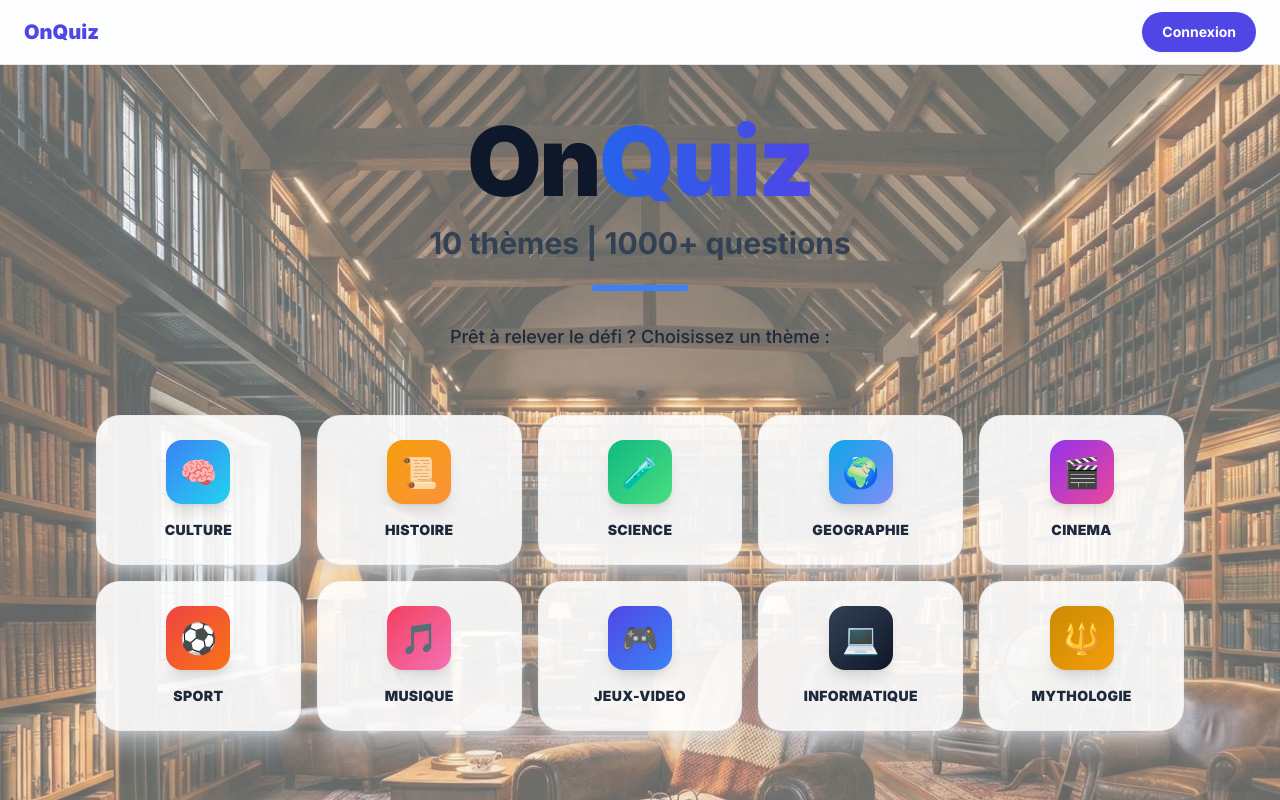
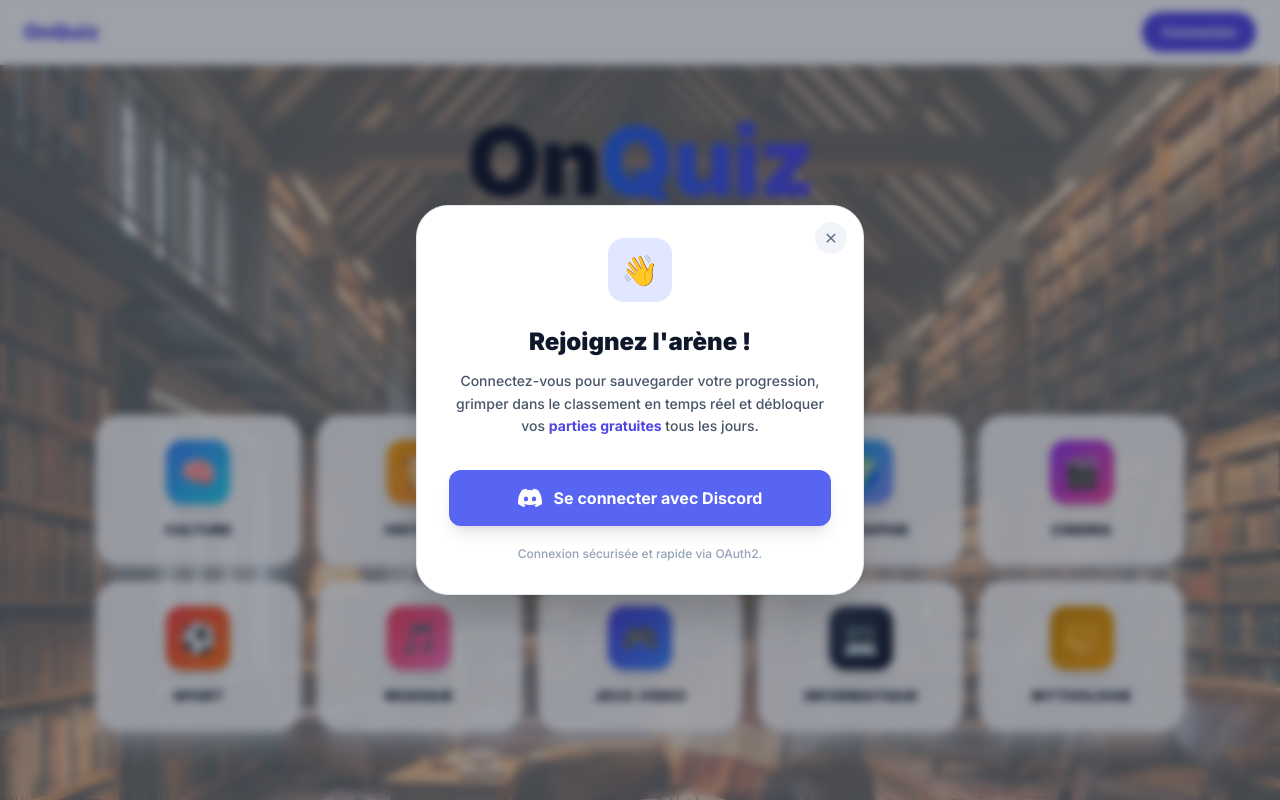
Before and after one commit to WillBlade117/OnQuiz, a Next.js app: page / in a window 1280 px wide. Both pictures are taken after a click on the button "Connexion". Shown: the top 800 px of the page. Built offline with nearby package versions, Linux system fonts and the light colour scheme; no server answers.

Commit message:
feat(ui): add an explanatory modal before discord login to improve user onboarding

```diff
--- a/app/components/Header.tsx
+++ b/app/components/Header.tsx
@@ -11,11 +11,13 @@
   const { theme, setTheme } = useTheme();
 
   const [isMenuOpen, setIsMenuOpen] = useState(false);
+  const [isLoginModalOpen, setIsLoginModalOpen] = useState(false);
   const menuRef = useRef<HTMLDivElement>(null);
 
   const [balance, setBalance] = useState({ credits: 0, freeGamesLeft: 0 });
   const [isLoadingBalance, setIsLoadingBalance] = useState(false);
 
+  // Fermer le menu déroulant du profil si on clique à côté
   useEffect(() => {
     const handleClickOutside = (event: MouseEvent) => {
       if (menuRef.current && !menuRef.current.contains(event.target as Node)) {
@@ -26,12 +28,25 @@
     return () => document.removeEventListener("mousedown", handleClickOutside);
   }, []);
 
+  // Empêcher le scroll du body quand la modale est ouverte
+  useEffect(() => {
+    if (isLoginModalOpen) {
+      document.body.style.overflow = "hidden";
+    } else {
+      document.body.style.overflow = "unset";
+    }
+    return () => {
+      document.body.style.overflow = "unset";
+    };
+  }, [isLoginModalOpen]);
+
+  // Charger le solde quand on ouvre le menu
   useEffect(() => {
     if (isMenuOpen && session) {
       setIsLoadingBalance(true);
-      fetch('/api/user/balance')
-        .then(res => res.json())
-        .then(data => {
+      fetch("/api/user/balance")
+        .then((res) => res.json())
+        .then((data) => {
           setBalance(data);
           setIsLoadingBalance(false);
         });
@@ -39,15 +54,17 @@
   }, [isMenuOpen, session]);
 
   return (
+    <>
       <header className="sticky top-0 z-50 w-full border-b border-slate-200 bg-white/60 backdrop-blur-md dark:border-slate-800 dark:bg-slate-950/60">
         <div className="mx-auto flex h-16 max-w-7xl items-center justify-between px-4 sm:px-6">
-
-        <Link href="/" className="flex items-center gap-2 text-xl font-black text-indigo-600 transition-transform hover:scale-105 dark:text-indigo-400">
+          <Link
+            href="/"
+            className="flex items-center gap-2 text-xl font-black text-indigo-600 transition-transform hover:scale-105 dark:text-indigo-400"
+          >
             OnQuiz
           </Link>
 
           <div className="flex items-center gap-3">
-
             {status === "loading" ? (
               <div className="h-10 w-24 animate-pulse rounded-full bg-slate-200 dark:bg-slate-800"></div>
             ) : session ? (
@@ -77,20 +94,33 @@
                     <span className="hidden text-sm font-bold text-slate-700 dark:text-slate-200 sm:block">
                       {session.user?.name}
                     </span>
-                  <span className="text-xs text-slate-400 ml-1 hidden sm:block">▼</span>
+                    <span className="text-xs text-slate-400 ml-1 hidden sm:block">
+                      ▼
+                    </span>
                   </button>
 
                   {isMenuOpen && (
                     <div className="absolute right-0 mt-2 w-64 origin-top-right overflow-hidden rounded-2xl border border-slate-200 bg-white shadow-xl dark:border-slate-800 dark:bg-slate-900 animate-in fade-in slide-in-from-top-2 duration-200">
                       <div className="p-2">
-
                         <div className="mb-2 mx-1 px-3 py-2.5 bg-slate-50 dark:bg-slate-800/50 border border-slate-100 dark:border-slate-800 rounded-xl flex items-center justify-between text-sm font-bold text-slate-700 dark:text-slate-200">
                           {isLoadingBalance ? (
-                          <span className="animate-pulse text-slate-400">Chargement...</span>
+                            <span className="animate-pulse text-slate-400">
+                              Chargement...
+                            </span>
                           ) : (
                             <>
-                            <span title="Parties gratuites restantes" className="flex items-center gap-1">⚡ {balance.freeGamesLeft}/3</span>
-                            <span title="Vos crédits" className="flex items-center gap-1">🪙 {balance.credits}</span>
+                              <span
+                                title="Parties gratuites restantes"
+                                className="flex items-center gap-1"
+                              >
+                                ⚡ {balance.freeGamesLeft}/3
+                              </span>
+                              <span
+                                title="Vos crédits"
+                                className="flex items-center gap-1"
+                              >
+                                🪙 {balance.credits}
+                              </span>
                             </>
                           )}
                         </div>
@@ -118,7 +148,9 @@
                         <div className="my-1.5 border-t border-slate-100 dark:border-slate-800"></div>
 
                         <div className="px-3 py-2">
-                        <span className="text-xs font-bold uppercase tracking-wider text-slate-400">Apparence</span>
+                          <span className="text-xs font-bold uppercase tracking-wider text-slate-400">
+                            Apparence
+                          </span>
                           <div className="mt-2 flex gap-1 rounded-lg bg-slate-100 p-1 dark:bg-slate-800">
                             <button
                               onClick={() => setTheme("light")}
@@ -146,7 +178,6 @@
                         >
                           <span className="text-lg">🚪</span> Déconnexion
                         </button>
-
                       </div>
                     </div>
                   )}
@@ -154,7 +185,7 @@
               </>
             ) : (
               <button
-              onClick={() => signIn("discord")}
+                onClick={() => setIsLoginModalOpen(true)}
                 className="flex h-10 items-center justify-center rounded-full bg-indigo-600 px-5 text-sm font-bold text-white shadow-sm transition-transform hover:scale-105 hover:bg-indigo-700"
               >
                 Connexion
@@ -163,5 +194,65 @@
           </div>
         </div>
       </header>
+
+      {/* POP-UP (MODALE) DE CONNEXION */}
+      {isLoginModalOpen && (
+        <div className="fixed inset-0 z-[100] flex items-center justify-center bg-slate-900/40 p-4 backdrop-blur-sm animate-in fade-in duration-200">
+          {/* Overlay invisible cliquable pour fermer la modale en cliquant à côté */}
+          <div
+            className="absolute inset-0"
+            onClick={() => setIsLoginModalOpen(false)}
+          ></div>
+
+          {/* Contenu de la modale */}
+          <div className="relative z-10 w-full max-w-md overflow-hidden rounded-[2rem] border border-slate-200 bg-white p-8 text-center shadow-2xl dark:border-slate-800 dark:bg-slate-900 animate-in zoom-in-95 duration-200">
+            <button
+              onClick={() => setIsLoginModalOpen(false)}
+              className="absolute right-4 top-4 flex h-8 w-8 items-center justify-center rounded-full bg-slate-100 text-slate-500 transition-colors hover:bg-slate-200 dark:bg-slate-800 dark:text-slate-400 dark:hover:bg-slate-700"
+              title="Fermer"
+            >
+              ✕
+            </button>
+
+            <div className="mx-auto mb-6 flex h-16 w-16 items-center justify-center rounded-2xl bg-indigo-100 text-3xl dark:bg-indigo-900/30">
+              👋
+            </div>
+
+            <h3 className="mb-3 text-2xl font-black text-slate-900 dark:text-white">
+              Rejoignez l'arène !
+            </h3>
+
+            <p className="mb-8 text-sm font-medium text-slate-600 dark:text-slate-400 leading-relaxed">
+              Connectez-vous pour sauvegarder votre progression, grimper dans le
+              classement en temps réel et débloquer vos{" "}
+              <strong className="text-indigo-600 dark:text-indigo-400">
+                parties gratuites
+              </strong>{" "}
+              tous les jours.
+            </p>
+
+            {/* Vrai bouton Discord */}
+            <button
+              onClick={() => signIn("discord")}
+              className="flex w-full items-center justify-center gap-3 rounded-xl bg-[#5865F2] px-5 py-4 font-bold text-white shadow-lg transition-all hover:bg-[#4752C4] hover:shadow-indigo-500/25 active:scale-95"
+            >
+              <svg
+                className="h-6 w-6"
+                fill="currentColor"
+                viewBox="0 0 24 24"
+                aria-hidden="true"
+              >
+                <path d="M20.317 4.3698a19.7913 19.7913 0 00-4.8851-1.5152.0741.0741 0 00-.0785.0371c-.211.3753-.4447.8648-.6083 1.2495-1.8447-.2762-3.68-.2762-5.4868 0-.1636-.3933-.4058-.8742-.6177-1.2495a.077.077 0 00-.0785-.037 19.7363 19.7363 0 00-4.8852 1.515.0699.0699 0 00-.0321.0277C.5334 9.0458-.319 13.5799.0992 18.0578a.0824.0824 0 00.0312.0561c2.0528 1.5076 4.0413 2.4228 5.9929 3.0294a.0777.0777 0 00.0842-.0276c.4616-.6304.8731-1.2952 1.226-1.9942a.076.076 0 00-.0416-.1057c-.6528-.2476-1.2743-.5495-1.8722-.8923a.077.077 0 01-.0076-.1277c.1258-.0943.2517-.1923.3718-.2914a.0743.0743 0 01.0776-.0105c3.9278 1.7933 8.18 1.7933 12.0614 0a.0739.0739 0 01.0785.0095c.1202.099.246.1981.3728.2924a.077.077 0 01-.0066.1276 12.2986 12.2986 0 01-1.873.8914.0766.0766 0 00-.0407.1067c.3604.698.7719 1.3628 1.225 1.9932a.076.076 0 00.0842.0286c1.961-.6067 3.9495-1.5219 6.0023-3.0294a.077.077 0 00.0313-.0552c.5004-5.177-.8382-9.6739-3.5485-13.6604a.061.061 0 00-.0312-.0286zM8.02 15.3312c-1.1825 0-2.1569-1.0857-2.1569-2.419 0-1.3332.9555-2.4189 2.157-2.4189 1.2108 0 2.1757 1.0952 2.1568 2.419 0 1.3332-.9555 2.4189-2.1569 2.4189zm7.9748 0c-1.1825 0-2.1569-1.0857-2.1569-2.419 0-1.3332.9554-2.4189 2.1569-2.4189 1.2108 0 2.1757 1.0952 2.1568 2.419 0 1.3332-.946 2.4189-2.1568 2.4189Z" />
+              </svg>
+              Se connecter avec Discord
+            </button>
+
+            <p className="mt-5 text-xs font-medium text-slate-400">
+              Connexion sécurisée et rapide via OAuth2.
+            </p>
+          </div>
+        </div>
+      )}
+    </>
   );
 }
```
Lines whose indentation alone changed are shown as unchanged.
